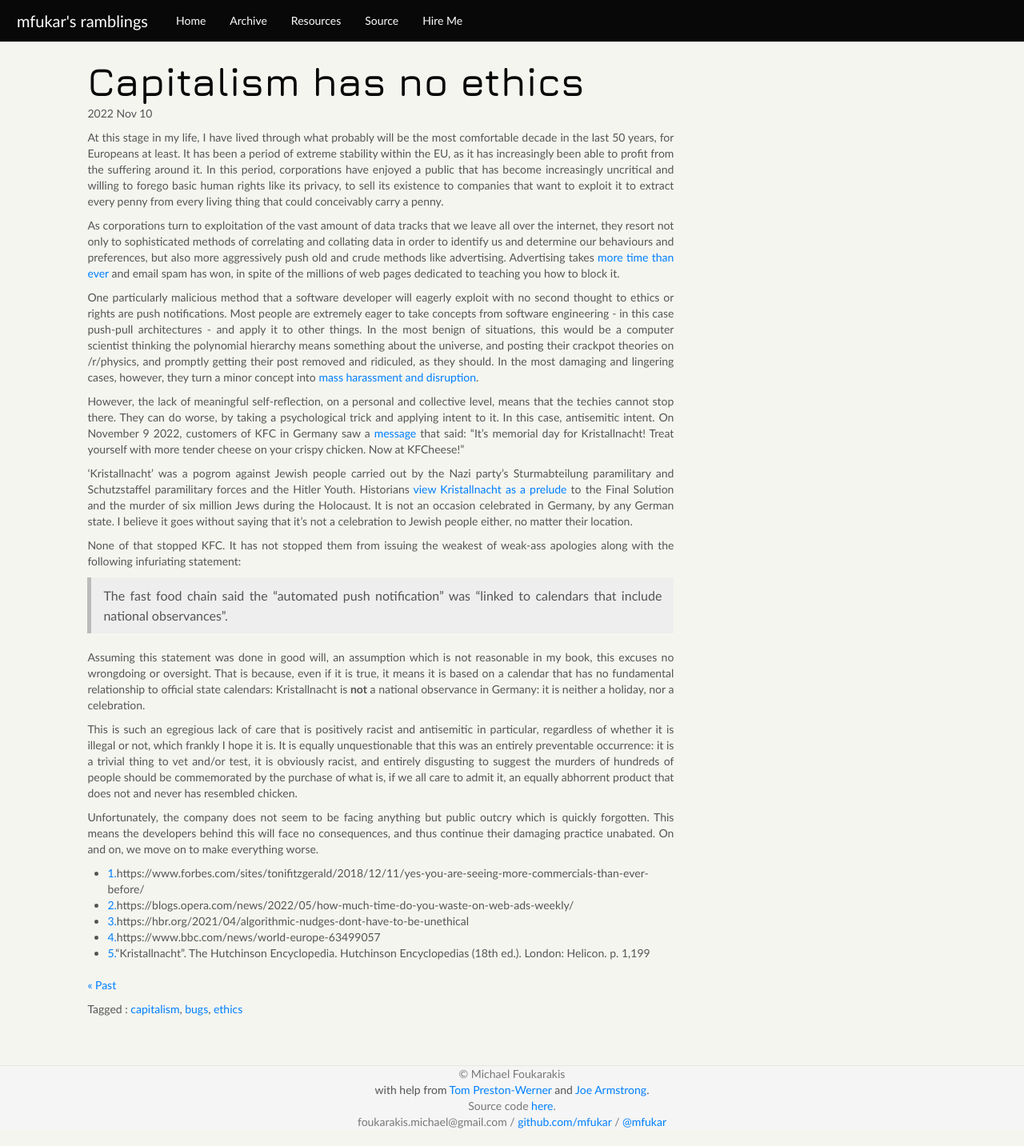
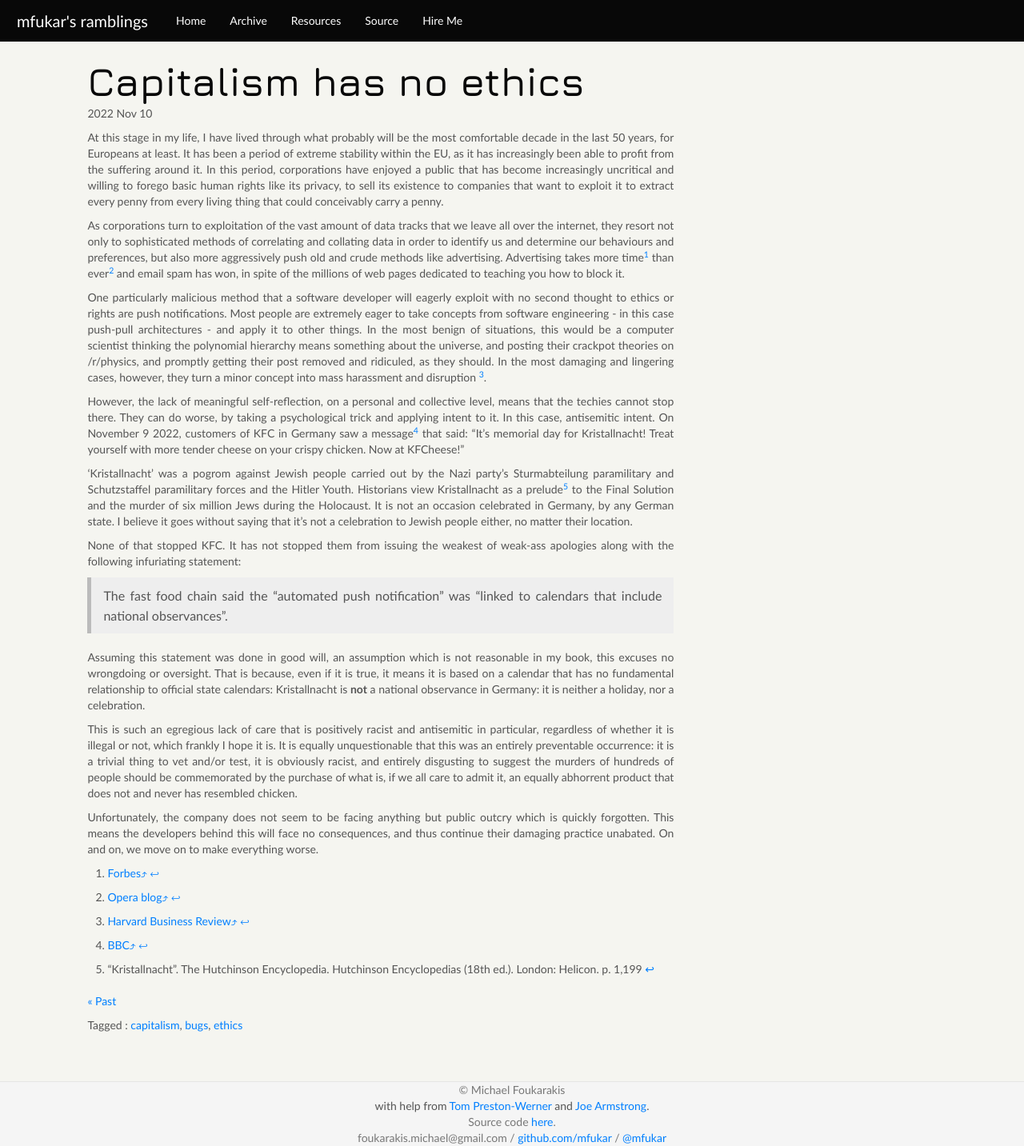
Before and after one commit to mfukar/mfukar.github.com, a Jekyll site: the page built from _posts/2022-11-10-capitalists.md, in a window 1280 px wide. Shown: the whole page at 80% size. Built offline with Jekyll 4.4.1, drawn with Linux system fonts in a browser that asks for light colours; some web fonts are replaced.

Commit message:
Ugh
Signed-off-by: mfukar <foukarakis.michael@gmail.com>

```diff
--- a/_posts/2022-11-10-capitalists.md
+++ b/_posts/2022-11-10-capitalists.md
@@ -63,8 +63,8 @@
 forgotten. This means the developers behind this will face no consequences, and thus continue their
 damaging practice unabated. On and on, we move on to make everything worse.
 
-* <a id="ref1">1.</a>https://www.forbes.com/sites/tonifitzgerald/2018/12/11/yes-you-are-seeing-more-commercials-than-ever-before/
-* <a id="ref2">2.</a>https://blogs.opera.com/news/2022/05/how-much-time-do-you-waste-on-web-ads-weekly/
-* <a id="ref3">3.</a>https://hbr.org/2021/04/algorithmic-nudges-dont-have-to-be-unethical
-* <a id="ref4">4.</a>https://www.bbc.com/news/world-europe-63499057
-* <a id="ref5">5.</a>"Kristallnacht". The Hutchinson Encyclopedia. Hutchinson Encyclopedias (18th ed.). London: Helicon. p. 1,199
+[^1]: <a href="https://www.forbes.com/sites/tonifitzgerald/2018/12/11/yes-you-are-seeing-more-commercials-than-ever-before/">Forbes</a>
+[^2]: <a href="https://blogs.opera.com/news/2022/05/how-much-time-do-you-waste-on-web-ads-weekly/">Opera blog</a>
+[^3]: <a href="https://hbr.org/2021/04/algorithmic-nudges-dont-have-to-be-unethical">Harvard Business Review</a>
+[^4]: <a href="https://www.bbc.com/news/world-europe-63499057">BBC</a>
+[^5]: "Kristallnacht". The Hutchinson Encyclopedia. Hutchinson Encyclopedias (18th ed.). London: Helicon. p. 1,199
```
Also changed, not shown: other parts of _posts/2022-11-10-capitalists.md (+5 -5 lines).
